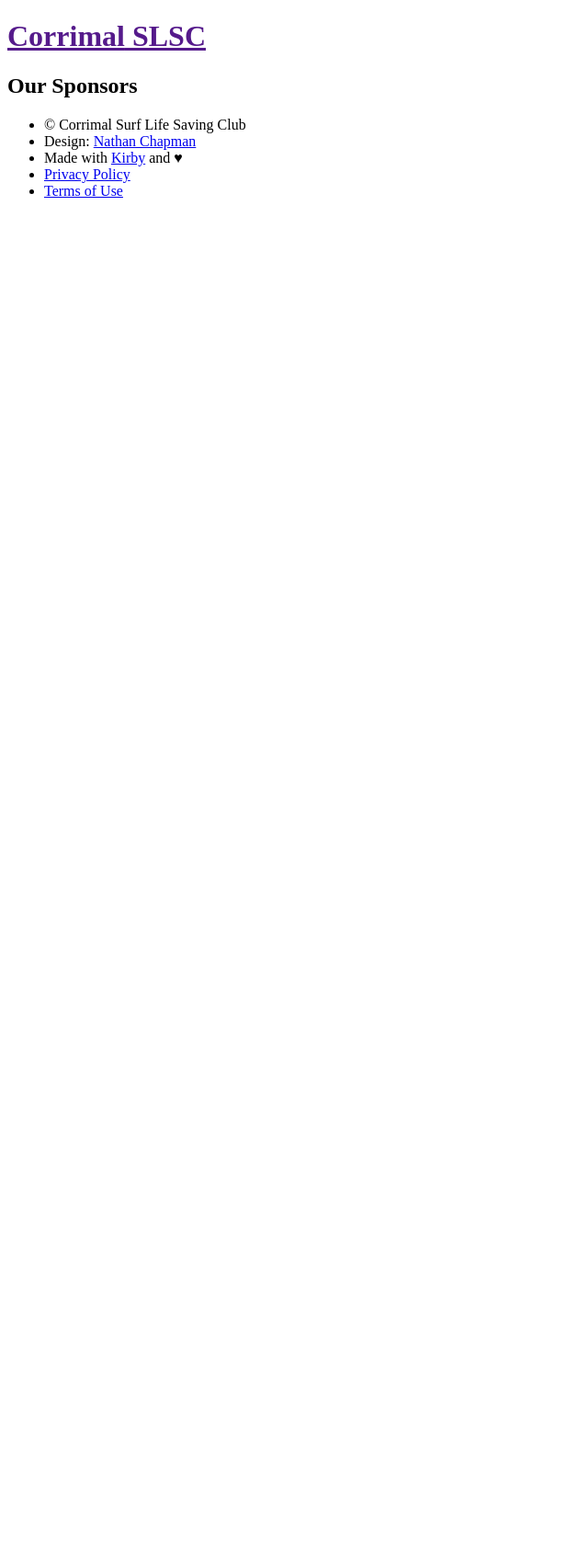
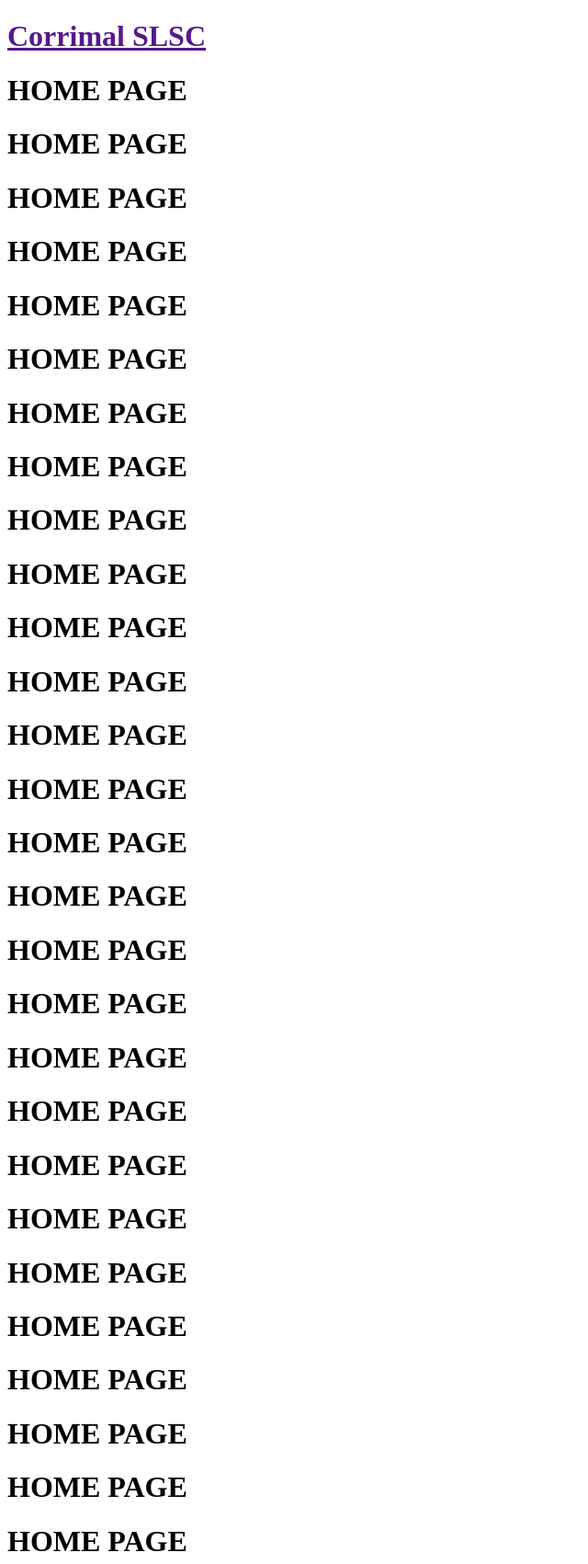
Before and after one commit to nchpmn/Corrimal-SLSC-Dev, a PHP site: the page made by site/templates/home.php in a window 1280 px wide. Shown: the top 1701 px of the page at 92% size, without its empty margins (0-640 px from the left). Before the commit the page ends 215 px from the top, so only its background shows below. Run offline with PHP 8.4, Linux system fonts and the light colour scheme; the template is opened without the code that fills it, so the values that code supplies are empty.

Commit message:
Add dummy content to pages before testing

```diff
--- a/site/templates/home.php
+++ b/site/templates/home.php
@@ -1,4 +1,73 @@
 <?php snippet('header') ?>
 
+<h1>HOME PAGE</h1>
+
+<h1>HOME PAGE</h1>
+
+<h1>HOME PAGE</h1>
+
+<h1>HOME PAGE</h1>
+
+<h1>HOME PAGE</h1>
+
+<h1>HOME PAGE</h1>
+
+<h1>HOME PAGE</h1>
+
+<h1>HOME PAGE</h1>
+
+<h1>HOME PAGE</h1>
+
+<h1>HOME PAGE</h1>
+
+<h1>HOME PAGE</h1>
+
+<h1>HOME PAGE</h1>
+
+<h1>HOME PAGE</h1>
+
+<h1>HOME PAGE</h1>
+
+<h1>HOME PAGE</h1>
+
+<h1>HOME PAGE</h1>
+
+<h1>HOME PAGE</h1>
+
+<h1>HOME PAGE</h1>
+
+<h1>HOME PAGE</h1>
+
+<h1>HOME PAGE</h1>
+
+<h1>HOME PAGE</h1>
+
+<h1>HOME PAGE</h1>
+
+<h1>HOME PAGE</h1>
+
+<h1>HOME PAGE</h1>
+
+<h1>HOME PAGE</h1>
+
+<h1>HOME PAGE</h1>
+
+<h1>HOME PAGE</h1>
+
+<h1>HOME PAGE</h1>
+
+<h1>HOME PAGE</h1>
+
+<h1>HOME PAGE</h1>
+
+<h1>HOME PAGE</h1>
+
+<h1>HOME PAGE</h1>
+
+<h1>HOME PAGE</h1>
+
+<h1>HOME PAGE</h1>
+
+<h1>HOME PAGE</h1>
 
 <?php snippet('footer') ?>
--- a/site/templates/news.php
+++ b/site/templates/news.php
@@ -0,0 +1,5 @@
+<?php snippet('header') ?>
+
+THIS IS THE NEWS PAGE
+
+<?php snippet('footer') ?>
```
